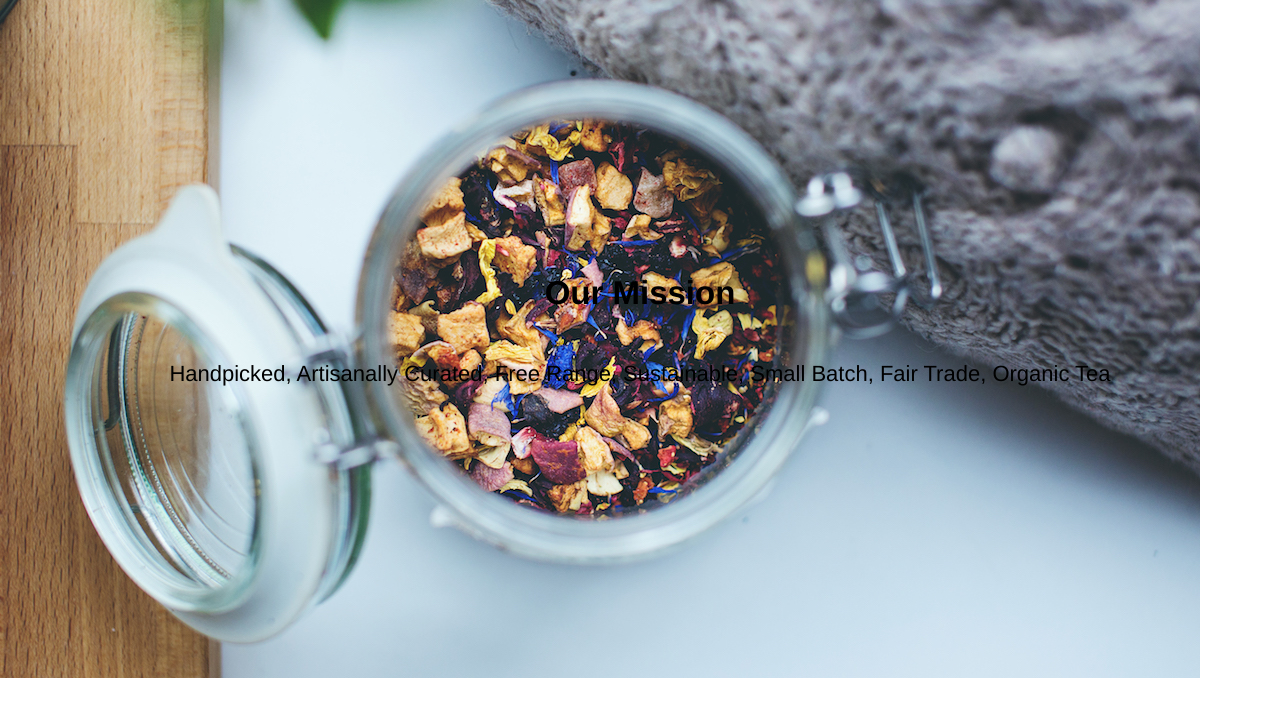
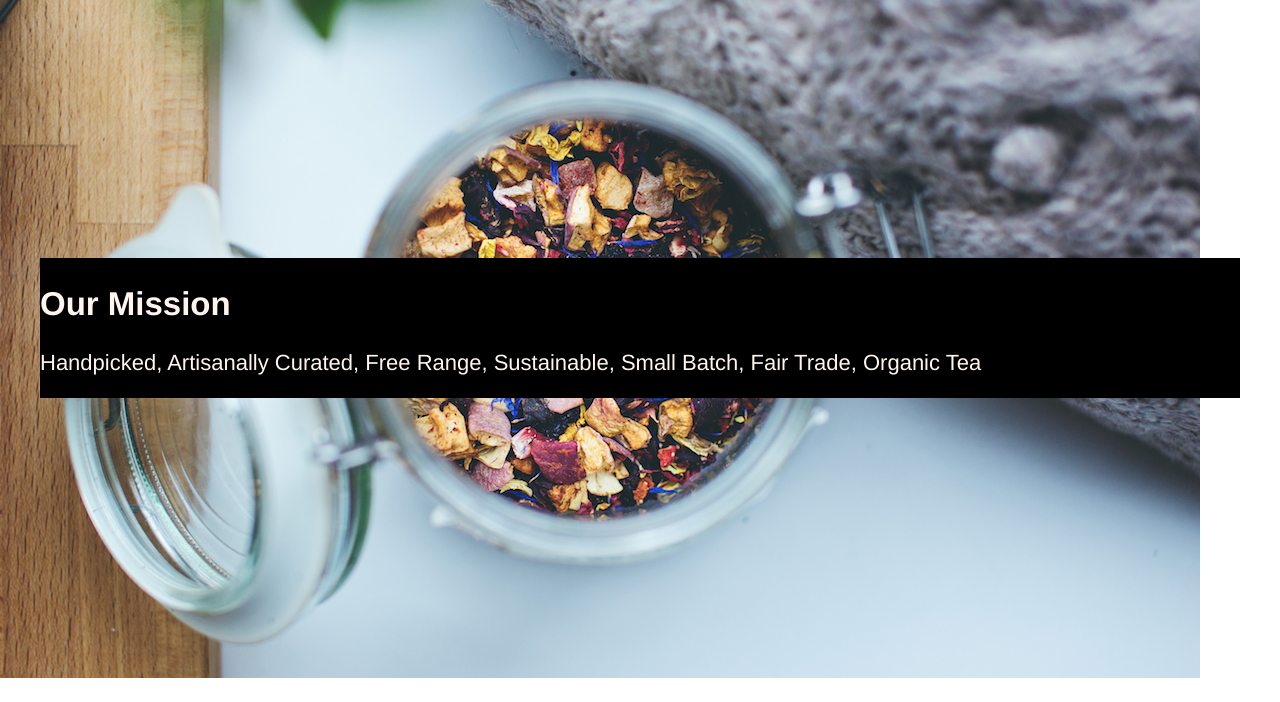
Before and after one commit to Khrystyna007/teacozy, a plain HTML site: page index.html in a window 1280 px wide. Shown: the part 72-774 px from the top of the page. Drawn offline with Linux system fonts and the light colour scheme.

Commit message:
added runner

```diff
--- a/index.html
+++ b/index.html
@@ -19,8 +19,10 @@
 </header>
     <!-- Mission -->
 <div class="mission">
-  <h2>Our Mission</h2>
-  <p>Handpicked, Artisanally Curated, Free Range, Sustainable, Small Batch, Fair Trade, Organic Tea</p>
+ <div class="mission-runner">
+    <h2>Our Mission</h2>
+    <p>Handpicked, Artisanally Curated, Free Range, Sustainable, Small Batch, Fair Trade, Organic Tea</p>
+ </div>
 </div>
     <!-- Teas -->
 <h2>Tea of the Month</h2>
--- a/resources/style.css
+++ b/resources/style.css
@@ -53,5 +53,10 @@ flex-grow: 1;
   flex-direction: column;
   align-items: center;
   justify-content: center;
-  margin: 0 auto;
 }
+.mission-runner{
+  background-color: black;
+  width: 1200px;
+  color: seashell;
+
+}
```
